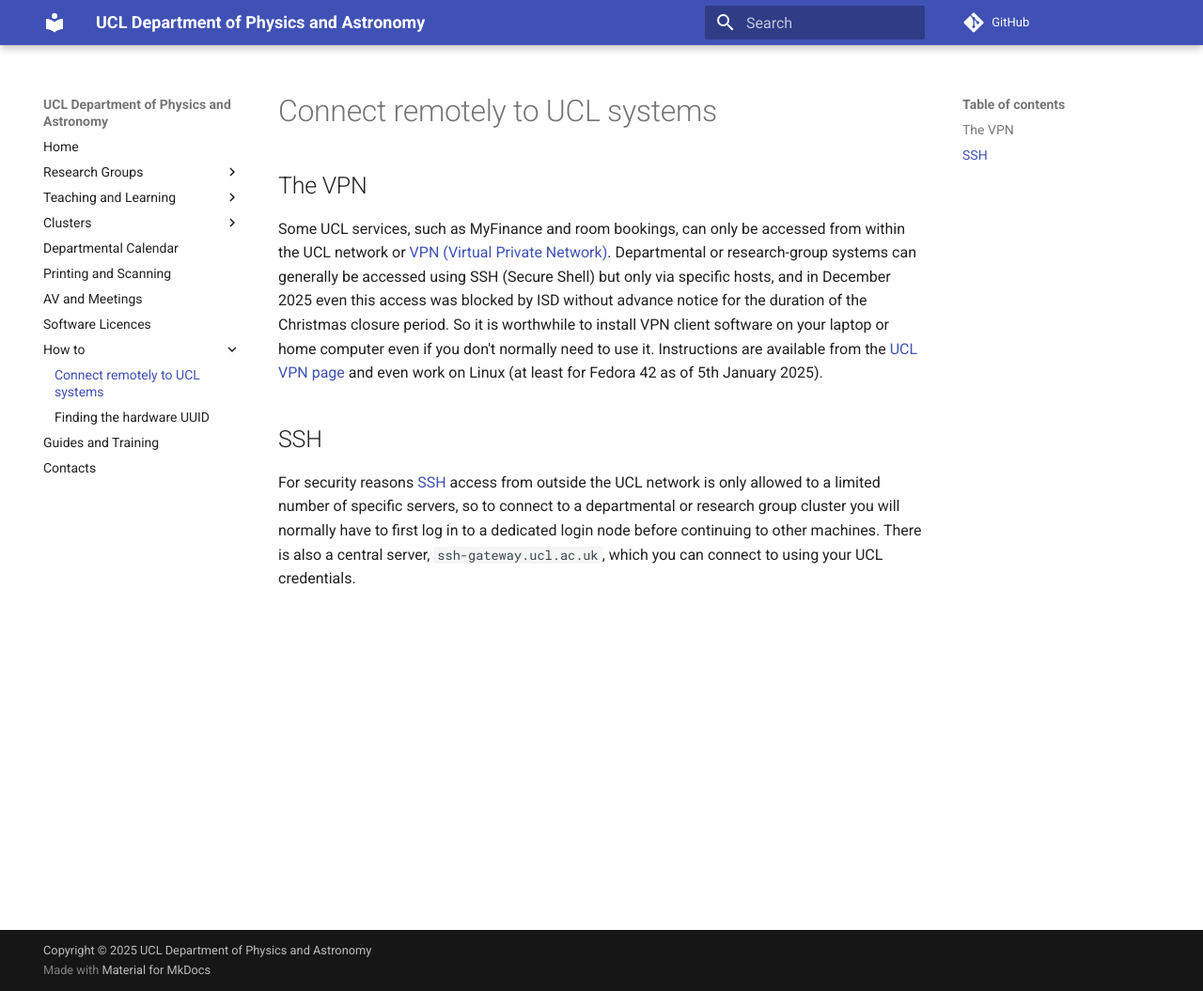
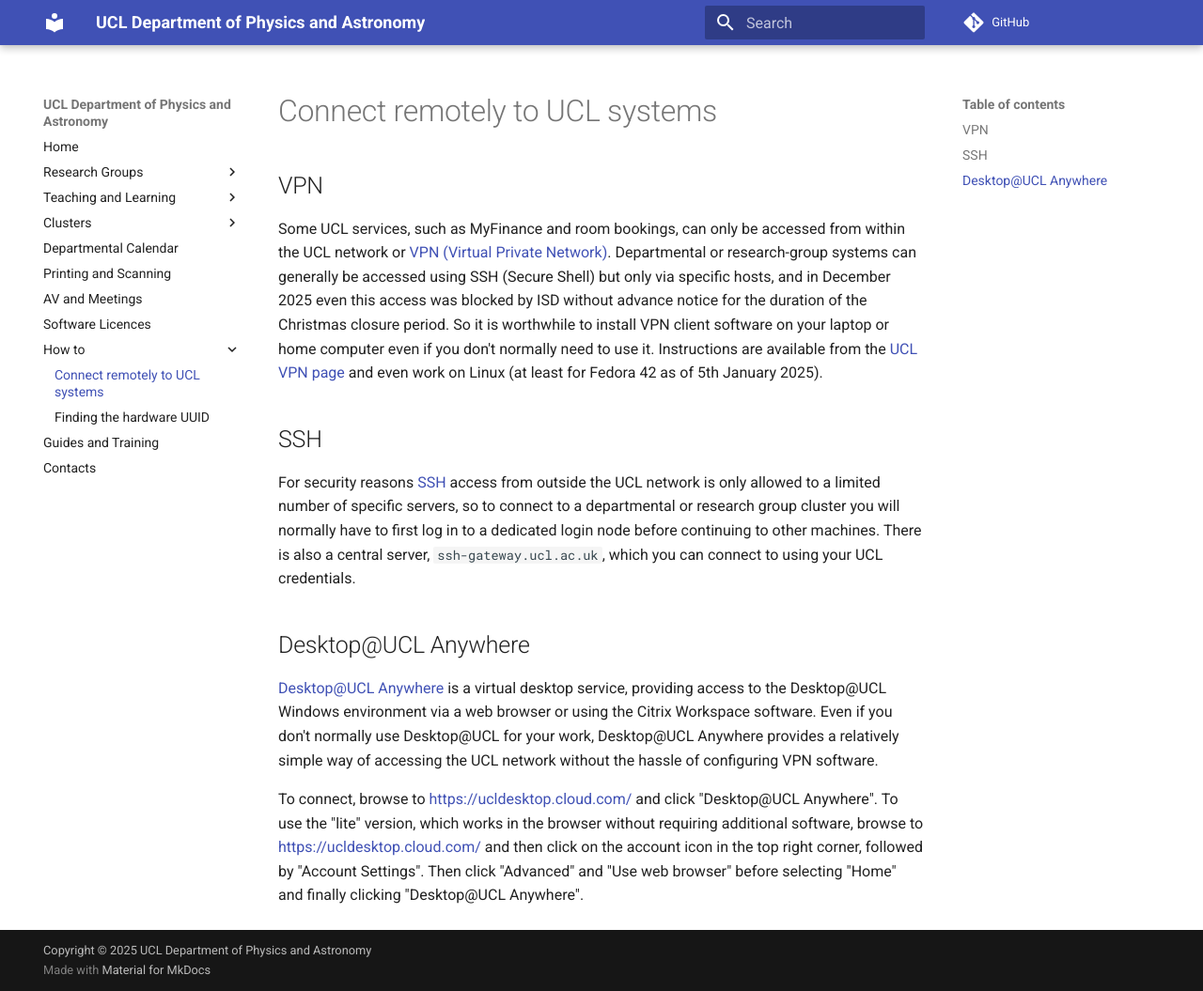
Before and after one commit to UCLPhysAst/uclphysast.github.io, an MkDocs documentation site: the page built from docs/howto/remote-connection.md, in a window 1280 px wide and 1055 px high. Shown: the whole window at 94% size. Built offline with MkDocs 1.6.1 and Material for MkDocs 9.7.7, drawn with Linux system fonts in a browser that asks for light colours; comment, search, counter and statistics services are not loaded.

Commit message:
Add D@UA info (#15)

```diff
--- a/docs/howto/remote-connection.md
+++ b/docs/howto/remote-connection.md
@@ -1,9 +1,15 @@
 # Connect remotely to UCL systems
 
-## The VPN
+## VPN
 
 Some UCL services, such as MyFinance and room bookings, can only be accessed from within the UCL network or [VPN (Virtual Private Network)](https://www.ucl.ac.uk/isd/services/get-connected/ucl-virtual-private-network-vpn). Departmental or research-group systems can generally be accessed using SSH (Secure Shell) but only via specific hosts, and in December 2025 even this access was blocked by ISD without advance notice for the duration of the Christmas closure period. So it is worthwhile to install VPN client software on your laptop or home computer even if you don't normally need to use it. Instructions are available from the [UCL VPN page](https://www.ucl.ac.uk/isd/services/get-connected/ucl-virtual-private-network-vpn) and even work on Linux (at least for Fedora 42 as of 5th January 2025).
 
 ## SSH
 
 For security reasons [SSH](/training#ssh) access from outside the UCL network is only allowed to a limited number of specific servers, so to connect to a departmental or research group cluster you will normally have to first log in to a dedicated login node before continuing to other machines. There is also a central server, `ssh-gateway.ucl.ac.uk`, which you can connect to using your UCL credentials.
+
+## Desktop@UCL Anywhere
+
+[Desktop@UCL Anywhere](https://www.ucl.ac.uk/isd/services/computers/remote-access/desktopucl-anywhere) is a virtual desktop service, providing access to the Desktop@UCL Windows environment via a web browser or using the Citrix Workspace software. Even if you don't normally use Desktop@UCL for your work, Desktop@UCL Anywhere provides a relatively simple way of accessing the UCL network without the hassle of configuring VPN software.
+
+To connect, browse to [https://ucldesktop.cloud.com/](https://ucldesktop.cloud.com/) and click "Desktop@UCL Anywhere". To use the "lite" version, which works in the browser without requiring additional software, browse to [https://ucldesktop.cloud.com/](https://ucldesktop.cloud.com/) and then click on the account icon in the top right corner, followed by "Account Settings". Then click "Advanced" and "Use web browser" before selecting "Home" and finally clicking "Desktop@UCL Anywhere".
```
